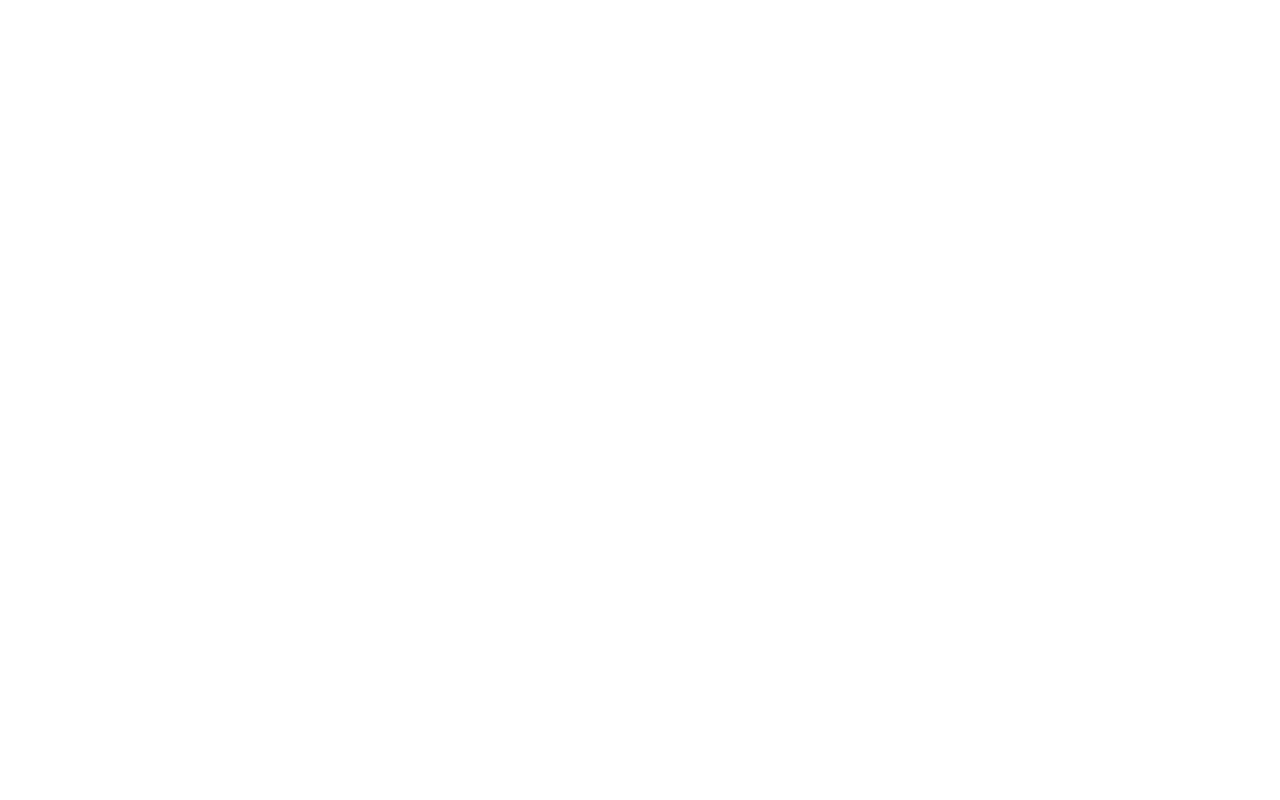
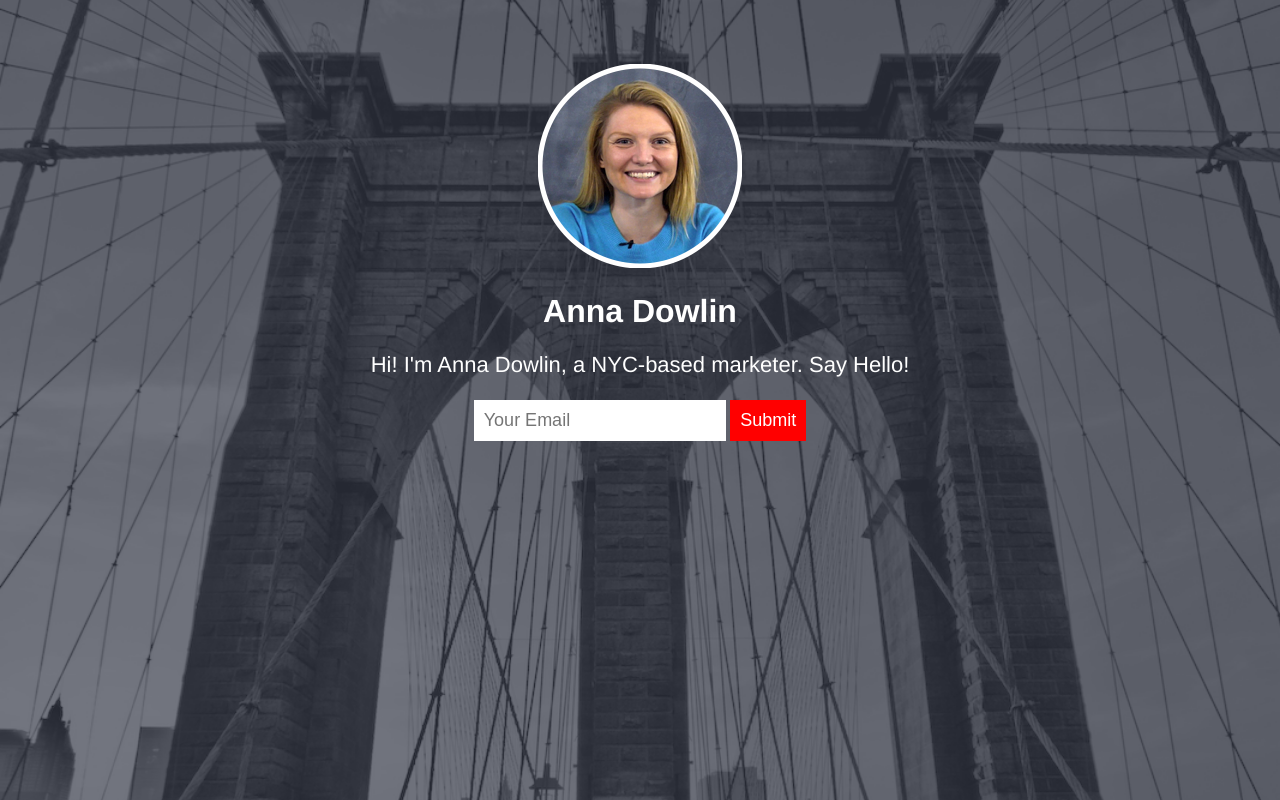
Before and after one commit to ChawerKamanga/learn-html-and-css-the-modern-way, a plain HTML site: page anna-website-starter/index.html in a window 1280 px wide. Drawn offline with Linux system fonts and the light colour scheme.

Commit message:
modified starter html

```diff
--- a/anna-website-starter/index.html
+++ b/anna-website-starter/index.html
@@ -1,12 +1,42 @@
 <!DOCTYPE html>
-<html lang="en">
+<html>
+    <head>
+        <title>Anna Dowlin</title>
+        <style>
+          body {
+            background-image: url("assets/anna-bg.png");
+            background-size: cover;
+            background-position: center;
+            background-repeat: no-repeat;
+            color: white;
+            text-align: center;
+            font-family: Helvetica;
+          }
 
-<head>
+          p {
+            font-size: 22px;
+          }
 
-</head>
+          input, button {
+            border: 0;
+            padding: 10px;
+            font-size: 18px;
+          }
 
-<body>
+          button {
+              background-color: red;
+              color: white;
+          }
 
-</body>
-
+        </style>
+    </head>
+    <body>
+        <img src="assets/anna.png">
+        <h1>Anna Dowlin</h1>
+        <p>Hi! I'm Anna Dowlin, a NYC-based marketer. Say Hello!</p>
+        <form>
+            <input type="email" placeholder="Your Email">
+            <button type="submit">Submit</button>
+        </form>
+    </body>
 </html>
```
